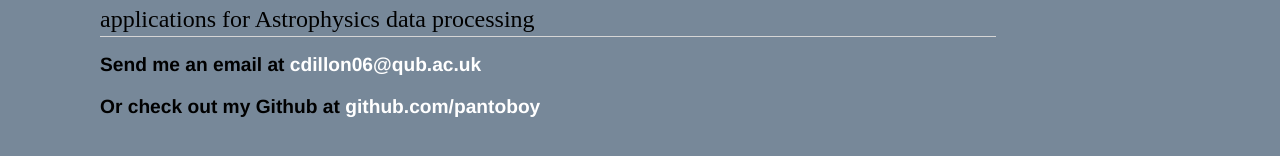
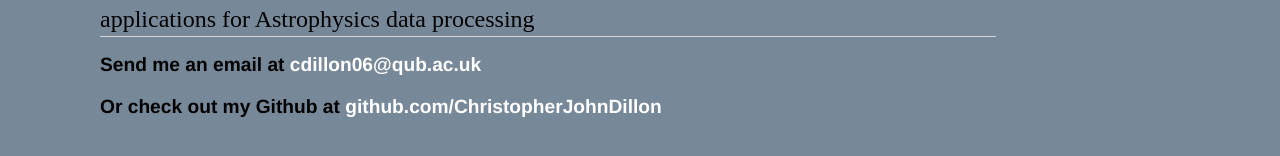
Before and after one commit to ChristopherJohnDillon/ChrisDillon.github.io, a Jekyll site: the page built from index.html, in a window 1280 px wide. Shown: the part 151-307 px from the top of the page. Built offline with Jekyll 4.4.1, drawn with Linux system fonts in a browser that asks for light colours.

Commit message:
Update default.html

```diff
--- a/_layouts/default.html
+++ b/_layouts/default.html
@@ -58,7 +58,7 @@
 						<footer>
 				    		<ul>
 				        		<li><p> Send me an email at <a href="mailto:cdillon06@qub.ac.uk">cdillon06@qub.ac.uk</a> </p></li>
-				        		<li><p> Or check out my Github at <a href="https://github.com/pantoboy">github.com/pantoboy</a> </p> </li>
+				        		<li><p> Or check out my Github at <a href="https://github.com/ChristopherJohnDillon">github.com/ChristopherJohnDillon</a> </p> </li>
 							</ul>
 						</footer>
 
```
